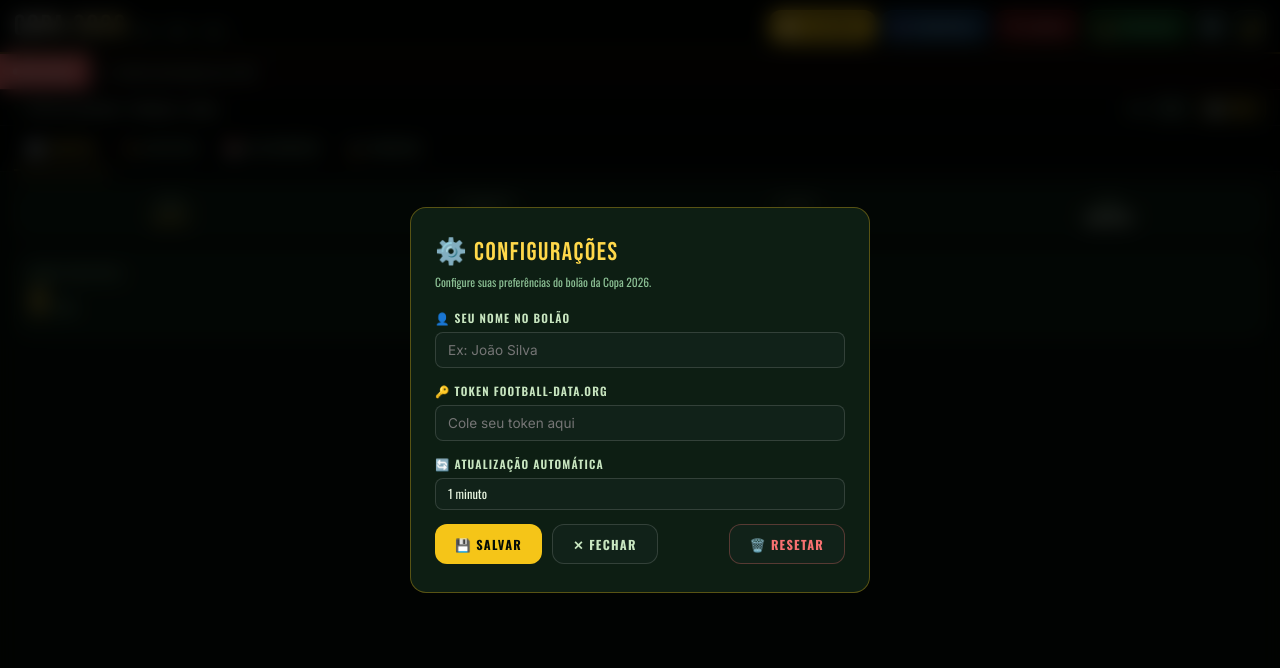
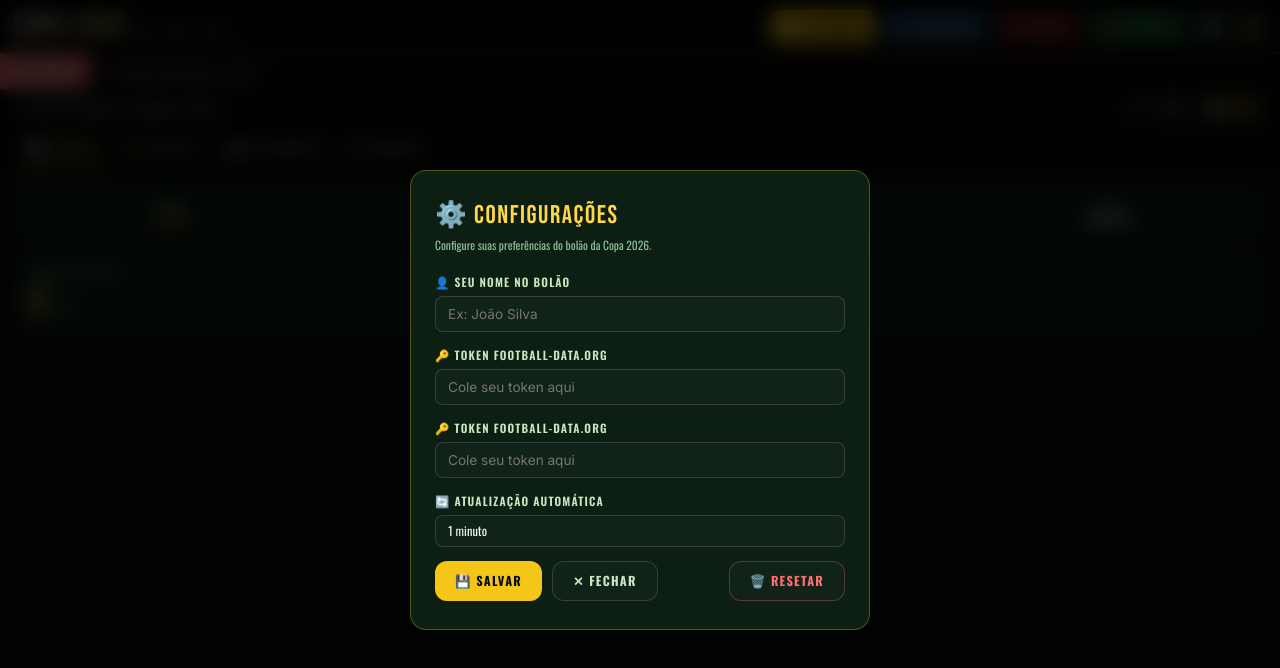
Before and after one commit to superatacadocristal-gif/bolao-api, a website: page index.html in a window 1280 px wide. Drawn offline with nearby package versions, Linux system fonts and the light colour scheme.

Commit message:
Update index.html

```diff
--- a/index.html
+++ b/index.html
@@ -357,6 +357,12 @@ header{height:var(--head);background:rgba(3,7,5,.97);border-bottom:2px solid var
 </div>
    <div class="cfg-row">
     <label class="cfg-lbl">
+     <div class="cfg-row">
+  <label class="cfg-lbl">
+    🔑 Token football-data.org
+  </label>
+  <input class="cfg-inp" id="cfg-token" placeholder="Cole seu token aqui">
+</div>
      🔄 Atualização automática
     </label>
     <select class="cfg-sel" id="cfg-interval">
```
